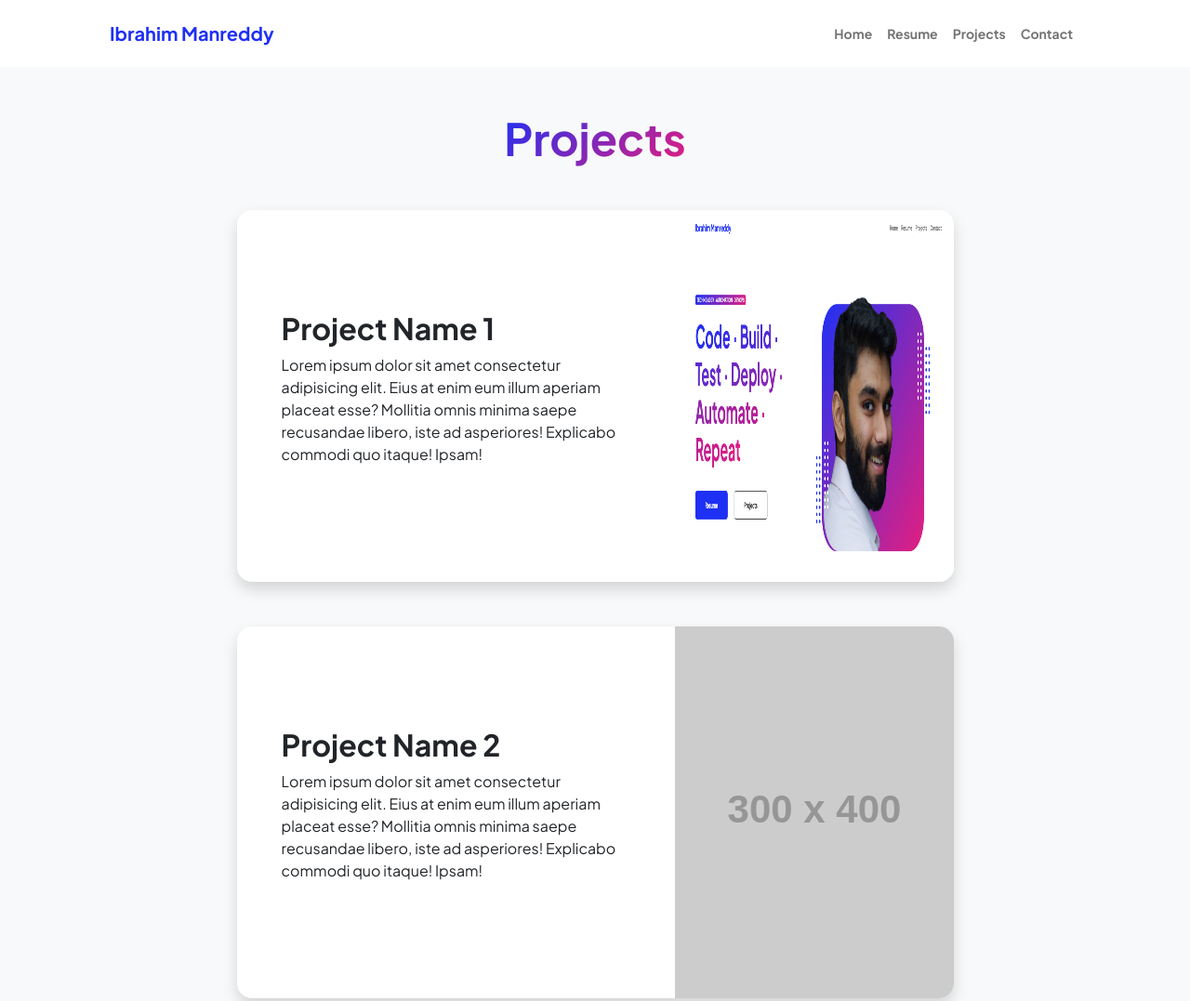
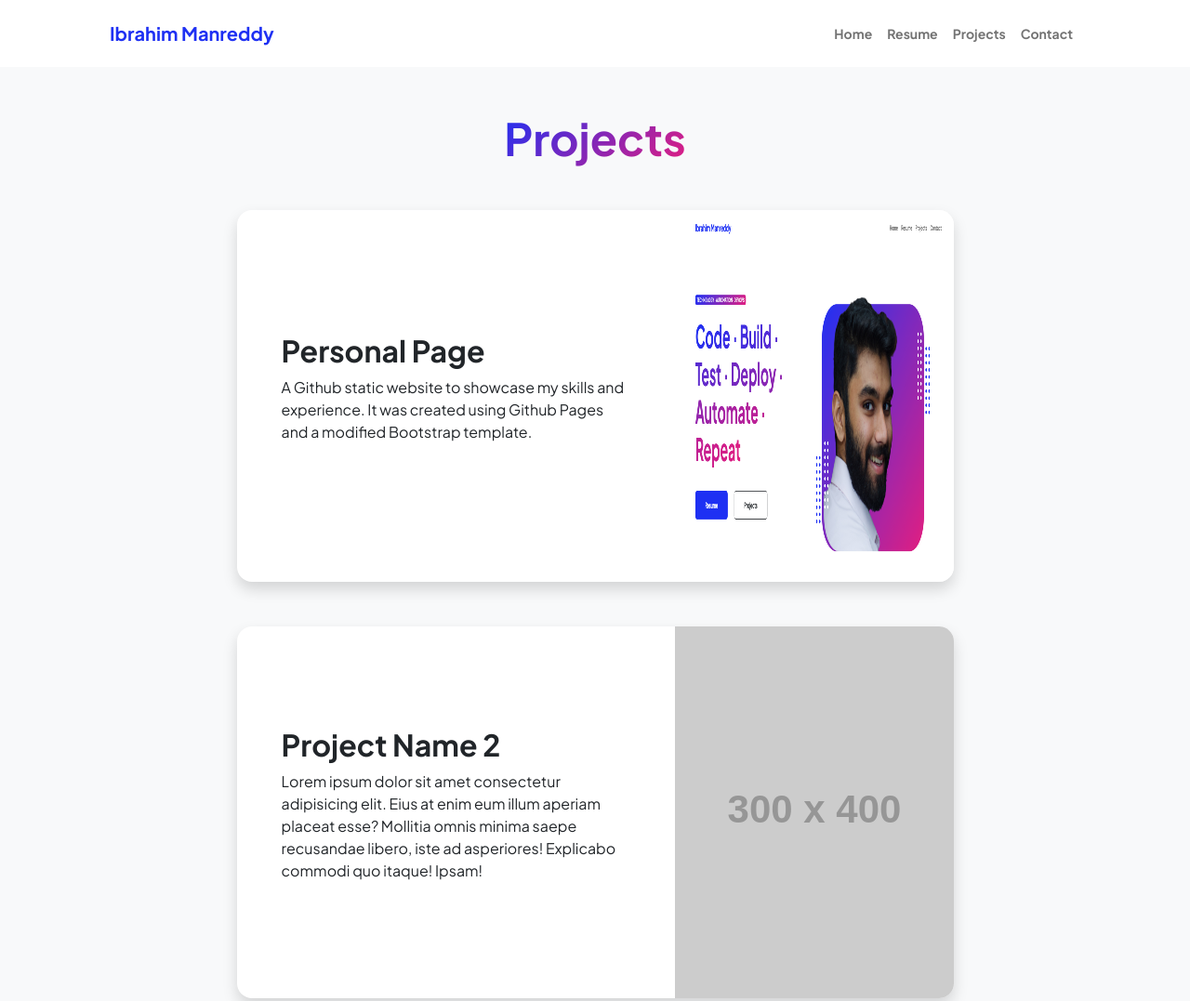
Before and after one commit to manreddy/manreddy.github.io, a plain HTML site: page projects.html in a window 1280 px wide. Shown: the top 1077 px of the page at 93% size. Drawn offline with nearby package versions, Linux system fonts and the light colour scheme; placeholder pictures from the web are drawn by us.

Commit message:
update project 1 name and description

```diff
--- a/projects.html
+++ b/projects.html
@@ -47,8 +47,8 @@
                                 <div class="card-body p-0">
                                     <div class="d-flex align-items-center">
                                         <div class="p-5">
-                                            <h2 class="fw-bolder">Project Name 1</h2>
-                                            <p>Lorem ipsum dolor sit amet consectetur adipisicing elit. Eius at enim eum illum aperiam placeat esse? Mollitia omnis minima saepe recusandae libero, iste ad asperiores! Explicabo commodi quo itaque! Ipsam!</p>
+                                            <h2 class="fw-bolder">Personal Page</h2>
+                                            <p>A Github static website to showcase my skills and experience. It was created using Github Pages and a modified Bootstrap template.</p>
                                         </div>
                                         <img class="img-fluid" src="assets/project1.png" alt="..." />
                                     </div>
```
